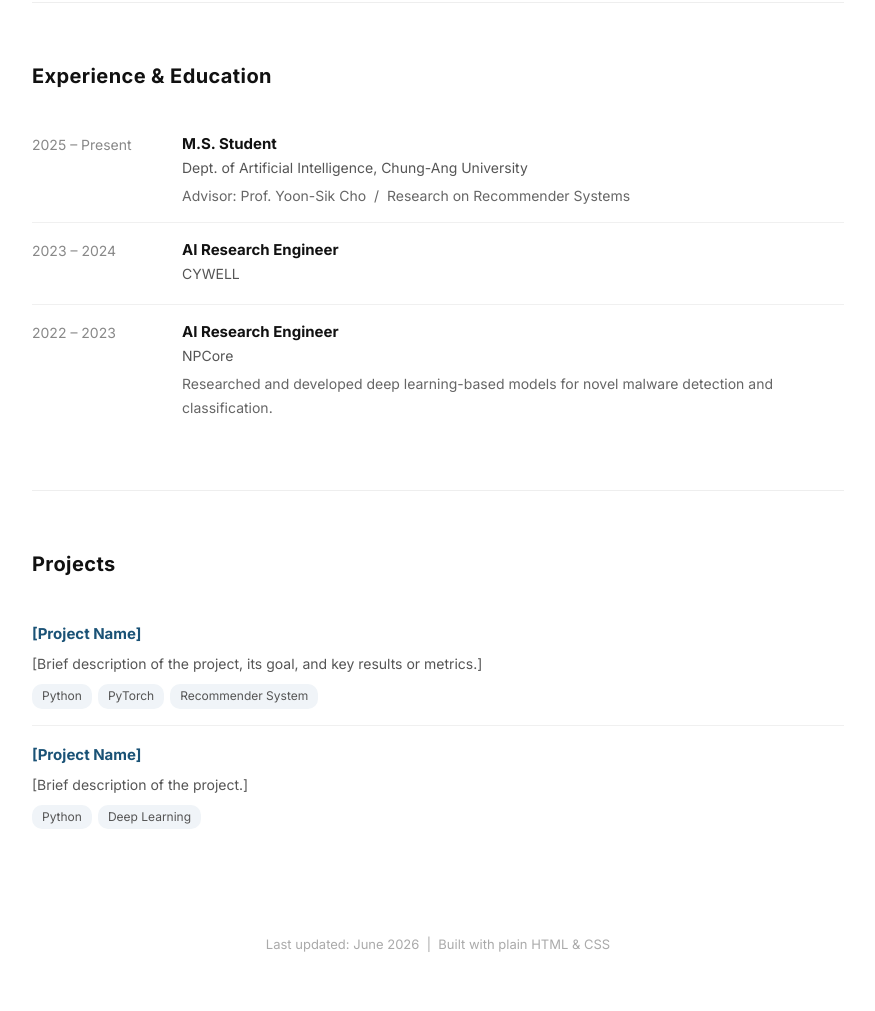
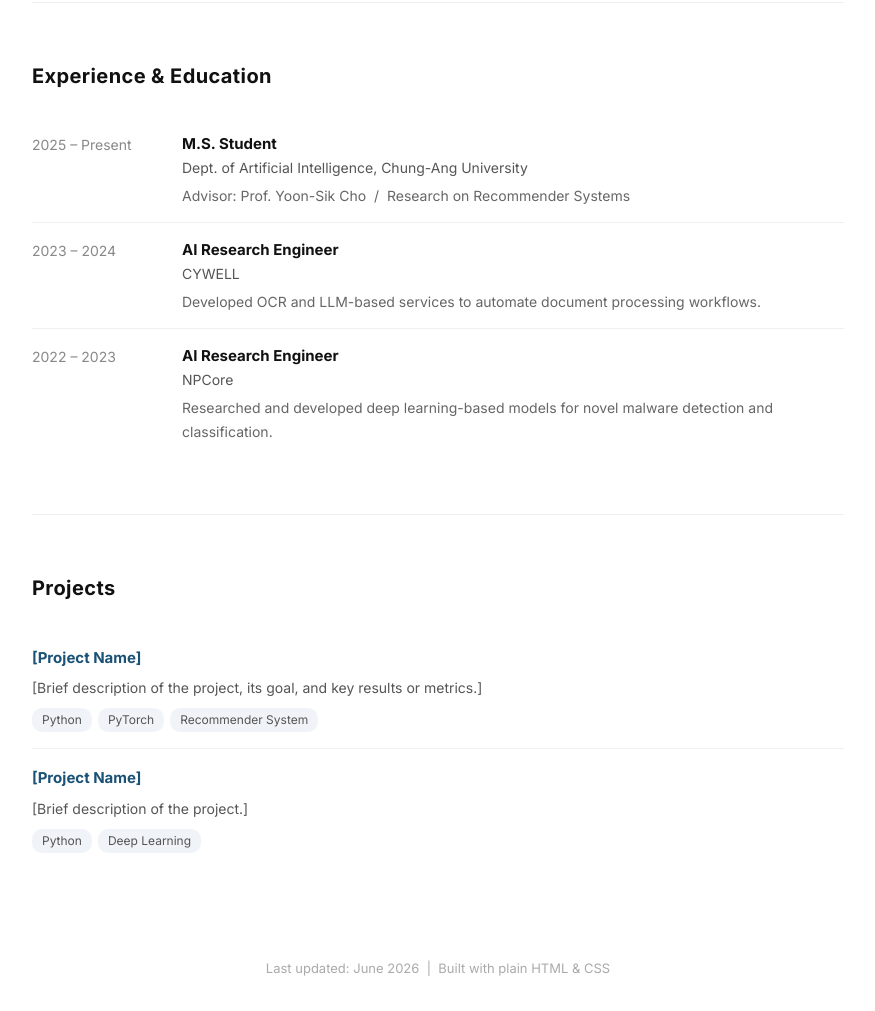
Before and after one commit to Myungbin/Myungbin.github.io, a plain HTML site: page index.html in a window 1280 px wide. Shown: the part 1266-2277 px from the top of the page, without its empty margins (202-1077 px from the left). Before the commit the page ends 2253 px from the top, so only its background shows below. Drawn offline with Linux system fonts and the light colour scheme.

Commit message:
Add CYWELL job description

```diff
--- a/index.html
+++ b/index.html
@@ -131,6 +131,7 @@
           <div class="detail">
             <div class="role">AI Research Engineer</div>
             <div class="org">CYWELL</div>
+            <div class="desc">Developed OCR and LLM-based services to automate document processing workflows.</div>
           </div>
         </li>
 
```
